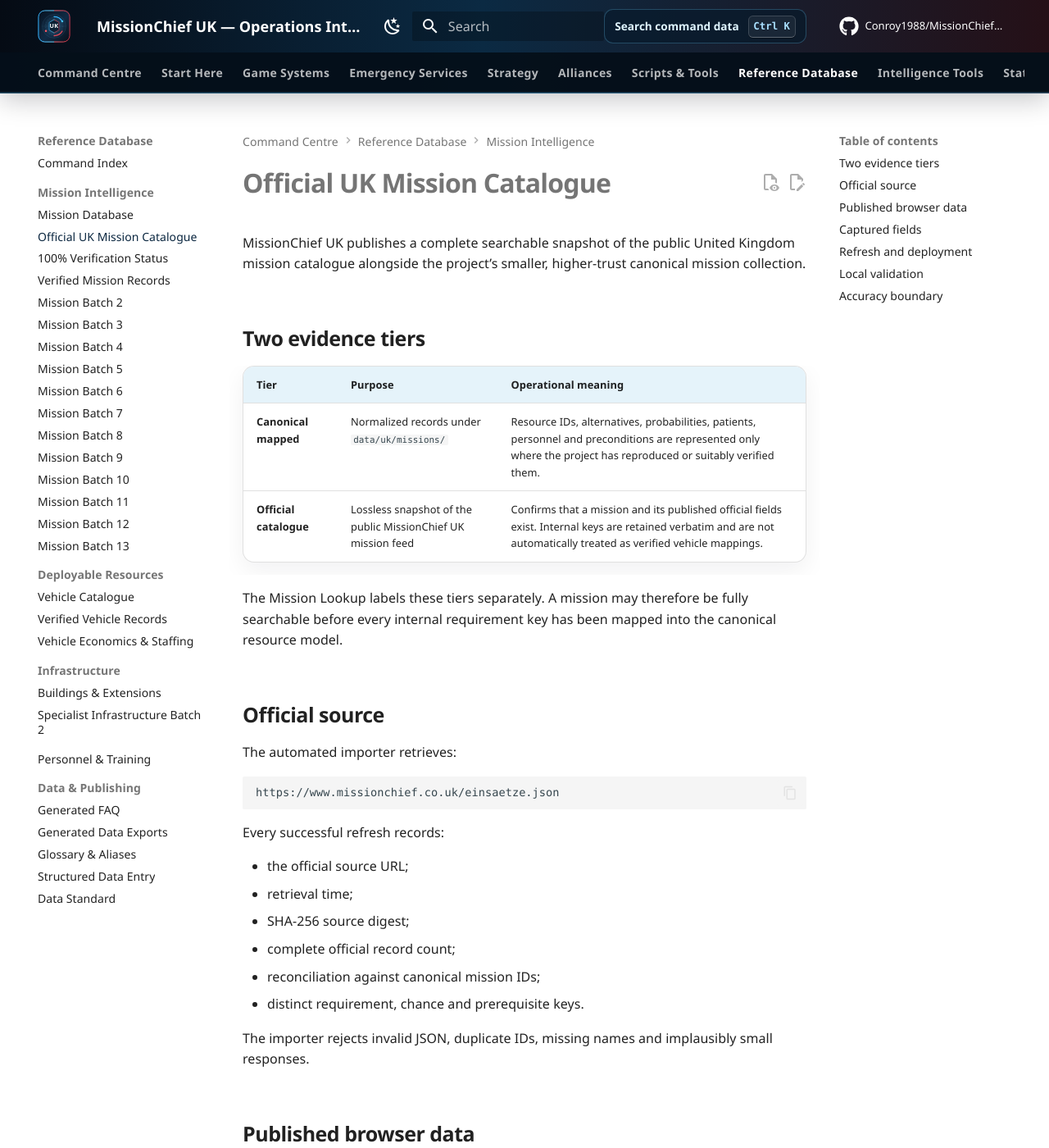
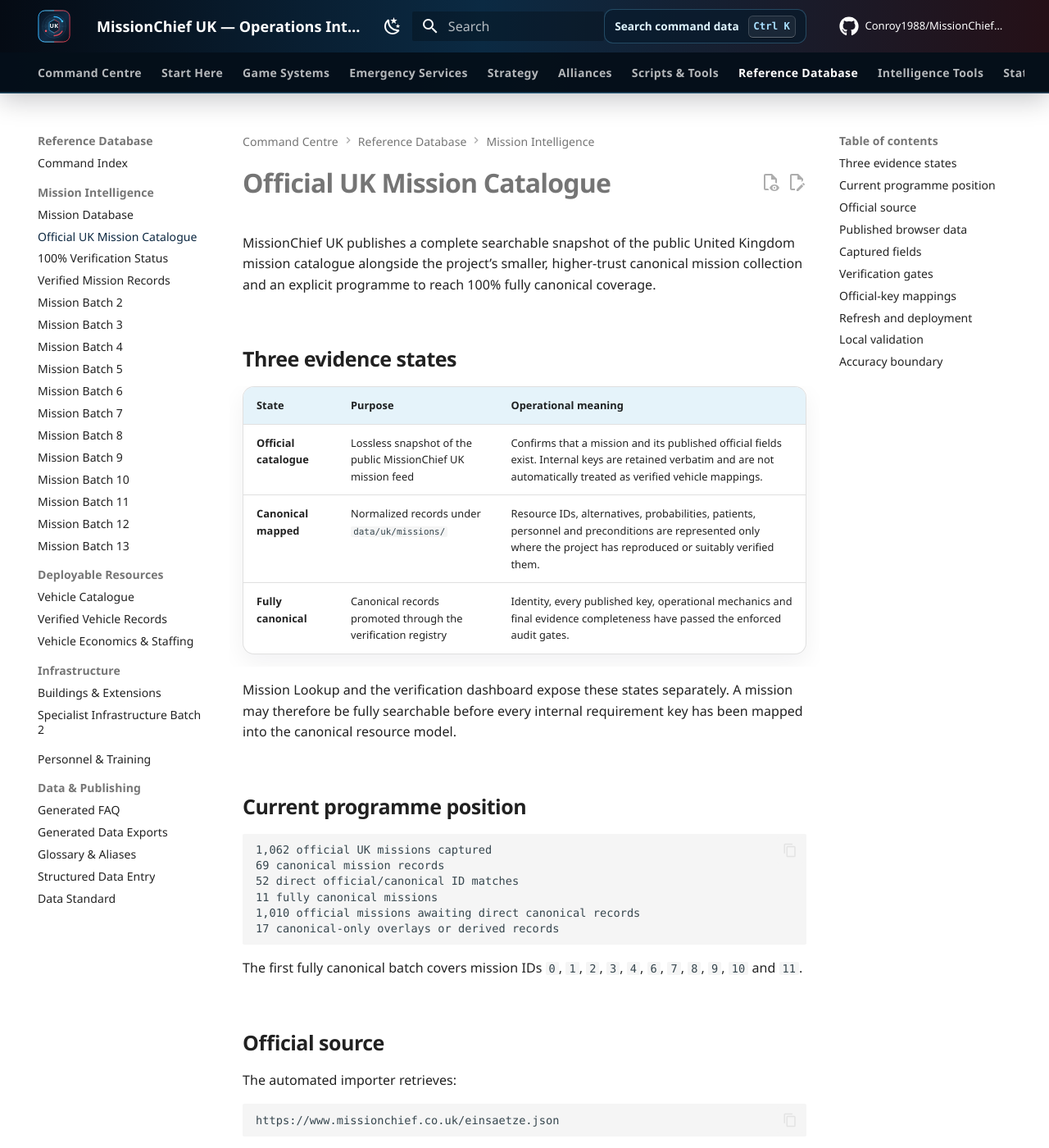
Before and after one commit to Conroy1988/MissionChief-UK, an MkDocs documentation site: the page built from docs/reference/official-mission-catalogue.md, in a window 1280 px wide and 1400 px high. Shown: the whole window at 82% size. Built offline with MkDocs 1.6.1 and Material for MkDocs 9.7.7, drawn with Linux system fonts in a browser that asks for light colours; comment, search, counter and statistics services are not loaded; some of the changed text lies outside the part shown.

Commit message:
Document the canonical verification programme

````diff
--- a/docs/reference/official-mission-catalogue.md
+++ b/docs/reference/official-mission-catalogue.md
@@ -1,15 +1,29 @@
 # Official UK Mission Catalogue
 
-MissionChief UK publishes a complete searchable snapshot of the public United Kingdom mission catalogue alongside the project’s smaller, higher-trust canonical mission collection.
+MissionChief UK publishes a complete searchable snapshot of the public United Kingdom mission catalogue alongside the project’s smaller, higher-trust canonical mission collection and an explicit programme to reach 100% fully canonical coverage.
 
-## Two evidence tiers
+## Three evidence states
 
-| Tier | Purpose | Operational meaning |
+| State | Purpose | Operational meaning |
 |---|---|---|
+| **Official catalogue** | Lossless snapshot of the public MissionChief UK mission feed | Confirms that a mission and its published official fields exist. Internal keys are retained verbatim and are not automatically treated as verified vehicle mappings. |
 | **Canonical mapped** | Normalized records under `data/uk/missions/` | Resource IDs, alternatives, probabilities, patients, personnel and preconditions are represented only where the project has reproduced or suitably verified them. |
-| **Official catalogue** | Lossless snapshot of the public MissionChief UK mission feed | Confirms that a mission and its published official fields exist. Internal keys are retained verbatim and are not automatically treated as verified vehicle mappings. |
+| **Fully canonical** | Canonical records promoted through the verification registry | Identity, every published key, operational mechanics and final evidence completeness have passed the enforced audit gates. |
 
-The Mission Lookup labels these tiers separately. A mission may therefore be fully searchable before every internal requirement key has been mapped into the canonical resource model.
+Mission Lookup and the verification dashboard expose these states separately. A mission may therefore be fully searchable before every internal requirement key has been mapped into the canonical resource model.
+
+## Current programme position
+
+```text
+1,062 official UK missions captured
+69 canonical mission records
+52 direct official/canonical ID matches
+11 fully canonical missions
+1,010 official missions awaiting direct canonical records
+17 canonical-only overlays or derived records
+```
+
+The first fully canonical batch covers mission IDs `0`, `1`, `2`, `3`, `4`, `6`, `7`, `8`, `9`, `10` and `11`.
 
 ## Official source
 
@@ -26,7 +40,8 @@
 - SHA-256 source digest;
 - complete official record count;
 - reconciliation against canonical mission IDs;
-- distinct requirement, chance and prerequisite keys.
+- distinct requirement, chance and prerequisite keys; and
+- regenerated verification-stage status for every mission.
 
 The importer rejects invalid JSON, duplicate IDs, missing names and implausibly small responses.
 
@@ -37,6 +52,7 @@
 ```text
 assets/data/official/uk-missions.json
 assets/data/official/uk-mission-coverage.json
+assets/data/official/uk-mission-verification.json
 ```
 
 `uk-missions.json` preserves every official mission field and adds only three derived navigation fields:
@@ -45,7 +61,11 @@
 - `limited_availability`;
 - normalized `availability` start and end values.
 
-The complete source snapshot and key inventories remain under:
+`uk-mission-coverage.json` reconciles official IDs against current canonical records.
+
+`uk-mission-verification.json` identifies each mission’s current gate, canonical path, blockers, explicit registry decision and next action.
+
+The complete source snapshot, key inventories and generated verification source remain under:
 
 ```text
 data/sources/missionchief-uk/
@@ -73,27 +93,62 @@
 
 Mission Lookup presents common fields directly, provides a structured expandable table for additional values and retains the complete official JSON record on demand.
 
+## Verification gates
+
+Every official mission progresses through:
+
+1. **Captured** — retained losslessly from the official feed.
+2. **Identity verified** — official ID and exact UK name match a canonical record.
+3. **Requirements mapped** — every requirement, chance and prerequisite key is explicitly verified or narrowly classified as non-operational.
+4. **Operationally verified** — conditional mechanics, probabilities, patients, personnel, relationships and variants have reproducible evidence.
+5. **Fully canonical** — final evidence-completeness audit passed.
+
+A mission cannot be promoted merely because its name appears in both collections. Promotion requires an explicit registry decision and evidence sources.
+
+## Official-key mappings
+
+Verified mappings are stored in:
+
+```text
+data/uk/official-key-mappings.json
+```
+
+The first mappings establish:
+
+- `requirements.firetrucks` → canonical `fire_engine` guaranteed quantity;
+- `prerequisites.fire_stations` → canonical `fire_stations` minimum building count; and
+- `prerequisites.main_building` as non-operational only while its official value is exactly `0`.
+
+Any promoted mission containing an unmapped key fails validation. A non-operational classification must define a narrow allowed-value list; an unexpected upstream value also fails validation.
+
 ## Refresh and deployment
 
-The dedicated refresh workflow checks the official source daily and may also be run manually. It is content-addressed: an unchanged SHA-256 produces no commit.
+The dedicated refresh workflow checks the official source daily and may also be run manually. It is content-addressed: unchanged source and generated verification state produce no commit.
 
-When the source changes, the workflow:
+When the source or canonical state changes, the workflows:
 
-1. downloads and validates the official feed;
-2. reconciles it against canonical mission IDs;
-3. republishes compact browser assets;
-4. runs the deterministic catalogue audit;
-5. commits only changed source assets; and
-6. dispatches the full Pages deployment and cross-browser acceptance suite.
+1. download and validate the official feed when required;
+2. reconcile the retained official records against current canonical IDs;
+3. validate official-to-canonical key mappings;
+4. regenerate mission verification status and blockers;
+5. republish compact browser assets;
+6. run deterministic catalogue and release audits;
+7. commit only changed generated assets; and
+8. dispatch the full Pages deployment and cross-browser acceptance suite.
 
 ## Local validation
 
 ```bash
+python scripts/reconcile_official_mission_coverage.py
 python scripts/validate_official_mission_catalogue.py
+python scripts/validate_official_key_mappings.py
+python scripts/generate_mission_verification_status.py
 ```
 
-The audit independently checks record counts, ordering, duplicate IDs, field preservation, source metadata, file-size limits, canonical reconciliation, key inventories and public/source equality.
+The audits independently check record counts, ordering, duplicate IDs, field preservation, source metadata, file-size limits, canonical reconciliation, key inventories, promoted-mission equivalence, verification stages and public/source equality.
 
 ## Accuracy boundary
 
 Official catalogue values are reproduced as published. They are not silently converted into canonical vehicles, personnel or building requirements where the internal key has not been verified. The raw official key remains visible so later mapping work is auditable and reversible.
+
+A **fully canonical** label applies only after the corresponding official record, canonical record, mapped keys, operational evidence and registry decision all pass the enforced programme checks.
````
